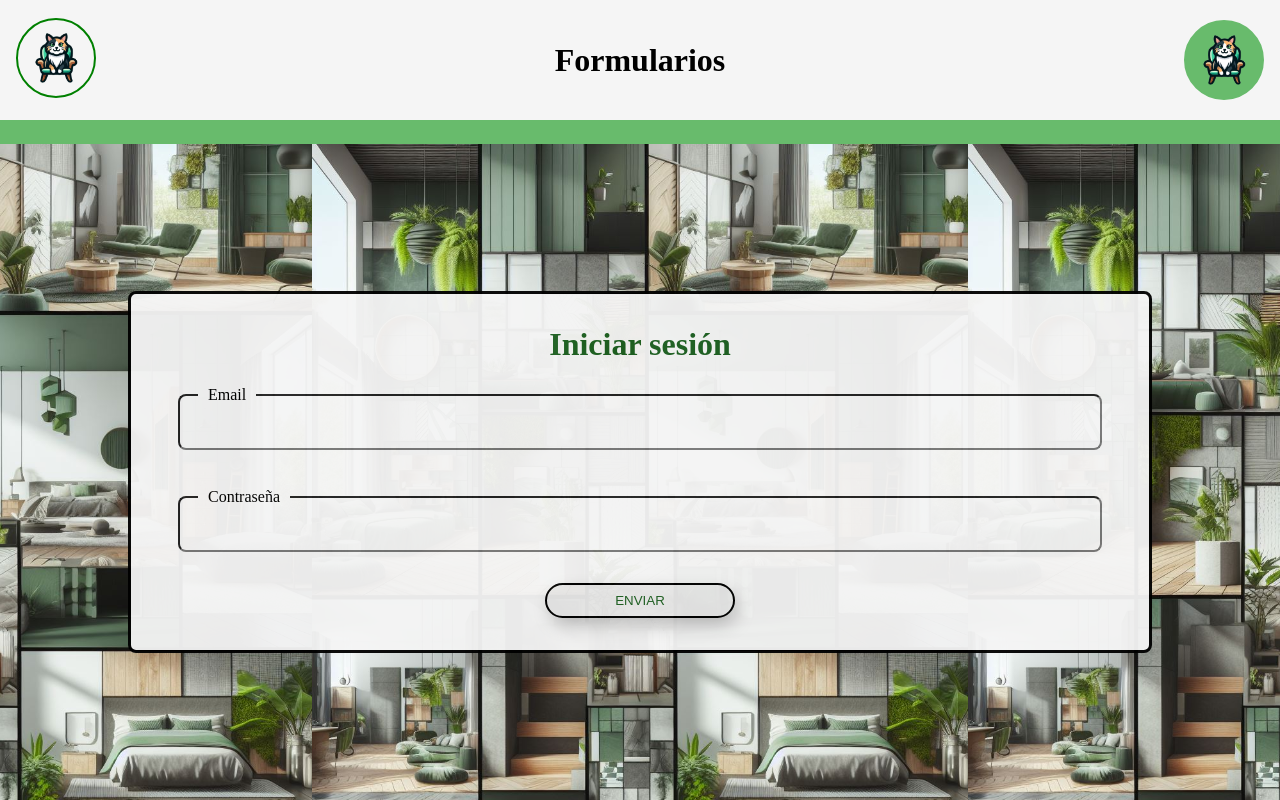
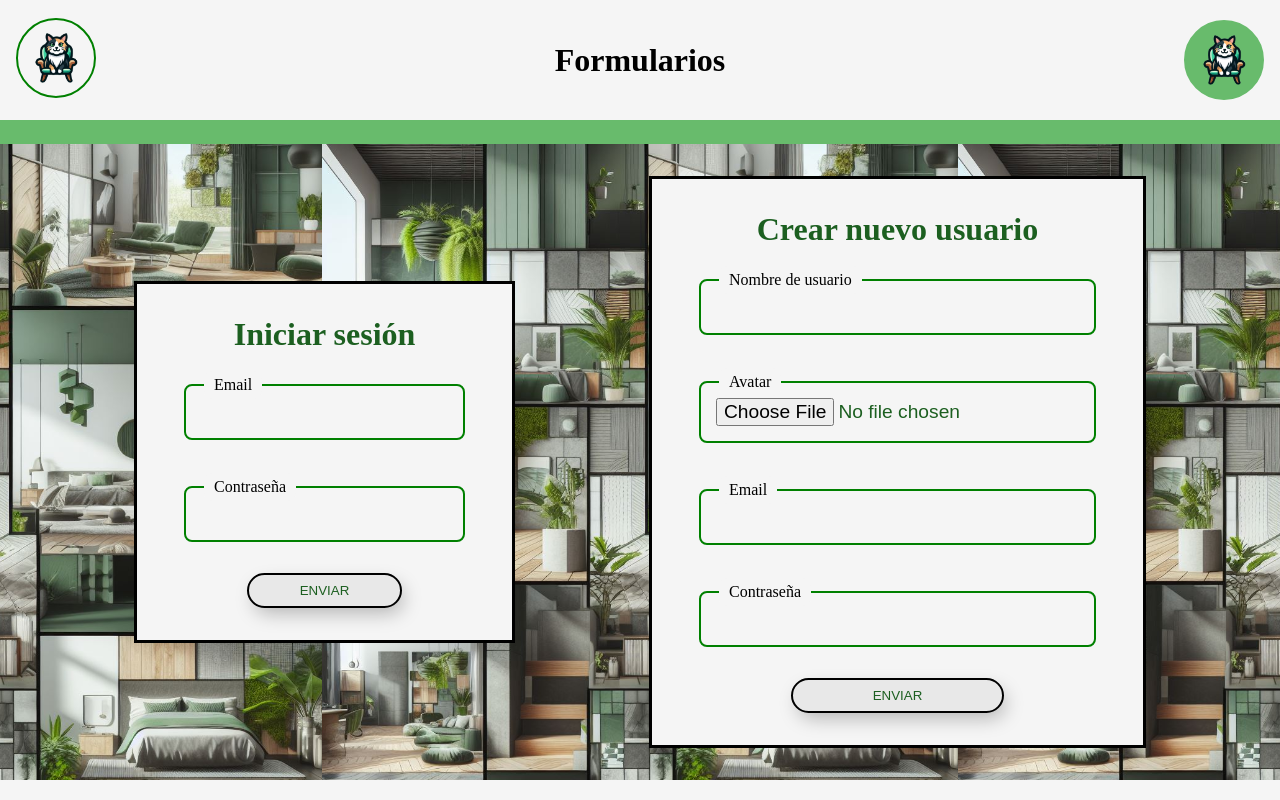
Before and after one commit to Brisnayu/Proyecto-Cum-Laude-NextLevel, a Next.js app: page /form in a window 1280 px wide. Built offline with nearby package versions, Linux system fonts and the light colour scheme.

Commit message:
form register new user

```diff
--- a/components/form/BasicForm/designerForm.tsx
+++ b/components/form/BasicForm/designerForm.tsx
@@ -158,7 +158,6 @@ const DesignerForm = () => {
                   id="image"
                   onChange={(e) => {
                     field.onChange(e.target.files?.[0]),
-                      console.log("que es esto", e.target.files?.[0]);
                     handleFileChange(e);
                   }}
                 />
--- a/components/form/Users/principalUser.tsx
+++ b/components/form/Users/principalUser.tsx
@@ -81,6 +81,7 @@ const PrincipalUser = ({ setUser }: PrincipalUserProps) => {
           <ButtonSelect
             title="ENVIAR"
             selectClass="buttonRun"
+            selectSecondClass="buttonSend"
             type="submit"
           />
         </form>
--- a/components/form/Users/registerNewUser.tsx
+++ b/components/form/Users/registerNewUser.tsx
@@ -1,5 +1,150 @@
-const PrincipalUser = () => {
-  return <h1>Hola!</h1>;
+import styles from "@/styles/pages/form/user.module.css";
+import { ChangeEvent, useState } from "react";
+import { useForm, SubmitHandler, Controller } from "react-hook-form";
+import ButtonSelect from "@/components/ButtonSelect";
+
+export type RegisterNewUserForm = {
+  name: string;
+  avatar: File;
+  email: string;
+  password: string;
 };
 
-export default PrincipalUser;
+const RegisterNewUser = ({ setUser }: RegisterNewUserProps) => {
+  const [formData, setFormData] = useState({
+    email: "",
+    password: "",
+  });
+
+  const {
+    register,
+    handleSubmit,
+    control,
+    formState: { errors },
+  } = useForm<RegisterNewUserForm>();
+
+  const handleFileChange = (e: ChangeEvent<HTMLInputElement>) => {
+    if (e.target) {
+      const selectedFiles = e.target.files;
+
+      let image: string = "";
+
+      if (selectedFiles && selectedFiles[0]) {
+        const reader = new FileReader();
+        reader.onload = (e) => {
+          if (e.target) {
+            image = e.target.result as string;
+            // setPreviewImage(image);
+          }
+        };
+        reader.readAsDataURL(selectedFiles[0]);
+      }
+
+      // setIsEmpty(false);
+    }
+  };
+
+  const onSubmit: SubmitHandler<RegisterNewUserForm> = async (formData) => {
+    // console.log("ESTOS SON LOS VALORES DEL FORMULARIO", formData);
+
+    const dataParse = JSON.stringify(formData);
+
+    try {
+      const response = await fetch(
+        "http://localhost:4001/api/user/auth/login",
+        {
+          method: "POST",
+          headers: {
+            "Content-Type": "application/json",
+          },
+          body: JSON.stringify(formData),
+        }
+      );
+
+      if (response.ok) {
+        setUser(true);
+        const userJson = await response.json();
+        // console.log("AQUÍ ESTÁ LA RESPUETA", userJson)
+
+        const authToken = userJson.token;
+        // console.log("AQUÍ ESTÁ LA RESPUETA", authToken)
+        localStorage.setItem("authToken", authToken);
+        // window.location.href = "/form/register";
+      } else {
+        console.log("ERROR", response.status);
+      }
+    } catch (error) {
+      console.log("ERROR", error);
+    }
+  };
+
+  return (
+    <>
+      <div className={styles.containerFormUser}>
+        <form onSubmit={handleSubmit(onSubmit)}>
+          <h1>Crear nuevo usuario</h1>
+
+          <div className={styles.containerInput}>
+            <label>Nombre de usuario</label>
+            <Controller
+              name="name"
+              control={control}
+              render={({ field }) => <input type="password" {...field} />}
+            />
+          </div>
+
+          <div className={styles.containerInput}>
+            <label>Avatar</label>
+            <Controller
+            name="avatar"
+            control={control}
+            render={({ field }) => (
+
+                <input
+                  type="file"
+                  id="image"
+                  onChange={(e) => {
+                    field.onChange(e.target.files?.[0]),
+                    handleFileChange(e);
+                  }}
+                />
+
+            )}
+          />
+          </div>
+
+          <div className={styles.containerInput}>
+            <label>Email</label>
+            <Controller
+              name="email"
+              control={control}
+              render={({ field }) => <input type="text" {...field} />}
+            />
+          </div>
+
+          <div className={styles.containerInput}>
+            <label>Contraseña</label>
+            <Controller
+              name="password"
+              control={control}
+              render={({ field }) => <input type="password" {...field} />}
+            />
+          </div>
+
+          <ButtonSelect
+            title="ENVIAR"
+            selectClass="buttonRun"
+            selectSecondClass="buttonSend"
+            type="submit"
+          />
+        </form>
+      </div>
+    </>
+  );
+};
+
+export type RegisterNewUserProps = {
+  setUser: (newValue: boolean) => void;
+};
+
+export default RegisterNewUser;
--- a/pages/design/[entity].tsx
+++ b/pages/design/[entity].tsx
@@ -1,5 +1,4 @@
 import Layout from "@/components/Layout";
-import Link from "next/link";
 import { useRouter } from "next/router";
 import { DesignExtended } from "@/types";
 import { useEffect, useState } from "react";
@@ -7,7 +6,6 @@ import Image from "next/image";
 import { v4 as uuidv4 } from "uuid";
 import styles from "@/styles/pages/design/oneDesign.module.css";
 import Card from "@/components/Card";
-import ButtonBack from "@/components/ButtonBack";
 import GoBack from "@/components/GoBack";
 
 const EntityPage = () => {
@@ -41,7 +39,7 @@ const EntityPage = () => {
       image="/silla.png"
     >
       <div
-        className={styles.containerPrueba}
+        className={styles.containerPrincipal}
         style={{
           width: "100%",
           height: "50vh",
@@ -98,7 +96,7 @@ const EntityPage = () => {
               priority
             />
           </div>
-          <div className={styles.textDesigner}>
+          <div>
             <h2>
               {individualDesign.designer.name}{" "}
               {individualDesign.designer.surname}
--- a/pages/designer/[entity].tsx
+++ b/pages/designer/[entity].tsx
@@ -5,7 +5,6 @@ import { DesignerExtended } from "@/types";
 import { useEffect, useState } from "react";
 import Image from "next/image";
 import styles from "@/styles/pages/designer/oneDesigner.module.css";
-import ButtonBack from "@/components/ButtonBack";
 import GoBack from "@/components/GoBack";
 
 const EntityPage = () => {
--- a/pages/form/index.tsx
+++ b/pages/form/index.tsx
@@ -5,6 +5,7 @@ import ButtonSelect from "@/components/ButtonSelect";
 import PrincipalUser from "@/components/form/Users/principalUser";
 import { useState } from "react";
 import GoBack from "@/components/GoBack";
+import RegisterNewUser from "@/components/form/Users/registerNewUser";
 
 const FormPage = () => {
   const [user, setUser] = useState<boolean>(false);
@@ -17,7 +18,10 @@ const FormPage = () => {
       image="/silla.png"
     >
       {user === false ? (
-        <PrincipalUser setUser={setUser} />
+        <div className={styles.containerUsers}>
+          <PrincipalUser setUser={setUser} />
+          <RegisterNewUser setUser={setUser} />
+        </div>
       ) : (
         <>
           <h1>¿Qué deseas hacer?</h1>
--- a/styles/pages/form/indexForm.module.css
+++ b/styles/pages/form/indexForm.module.css
@@ -1,3 +1,18 @@
+.containerUsers {
+  background-image: url("/IA.jpg");
+  background-size: contain;
+  background-position: center center;
+  background-repeat: repeat;
+  padding: 2rem 0;
+  width: 100%;
+  /*height: 82vh; */
+  display: flex;
+  flex-direction: row;
+  align-items: center;
+  text-align: center;
+  justify-content: space-evenly;
+}
+
 .containerPrincipal {
   display: grid;
   grid-template-columns: repeat(3, 1fr);
--- a/styles/pages/form/user.module.css
+++ b/styles/pages/form/user.module.css
@@ -1,25 +1,11 @@
-.containerFormUser {
-  /* border: 2px solid red; */
-  background-image: url("/IA.jpg");
-  background-size: contain;
-  background-position: center center;
-  background-repeat: repeat;
-  width: 100%;
-  height: 82vh;
-  display: flex;
-  flex-direction: column;
-  align-items: center;
-  text-align: center;
-  justify-content: center;
-  position: absolute;
-}
+
 
 .containerFormUser > form {
   border: 3px solid black;
-  width: 80%;
+  width: 100%;
   padding: 2rem;
-  opacity: 0.95;
-  border-radius: 8px;
+  /* opacity: 0.95; */
+  /* border-radius: 8px; */
   display: flex;
   flex-direction: column;
   align-items: center;
@@ -43,6 +29,7 @@
   font-size: 1.2em;
   border-radius: 8px;
   color: #1c5f20;
+  border: 2px solid green;
 }
 
 .containerInput input:focus {
@@ -60,7 +47,7 @@
 }
 
 .containerFormUser button {
-  width: 20%;
+  width: 50%;
   padding: 0.5rem;
   border: 2px solid black;
   border-radius: 20px;
```
Also changed, not shown: styles/pages/design/oneDesign.module.css (+1 -31 lines), styles/pages/designer/oneDesigner.module.css (+0 -12 lines).
